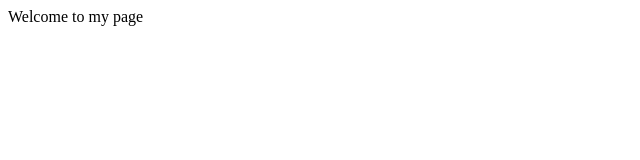
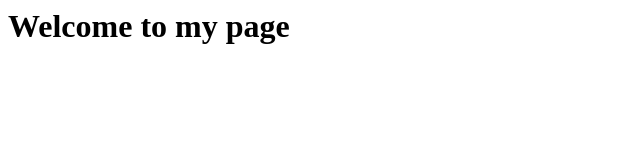
Before and after one commit to MeghaMaheshwari/MeghaMaheshwari.github.io, a plain HTML site: page index.html in a window 1280 px wide. Shown: the whole page, without its empty margins (0-640 px from the left). Drawn offline with Linux system fonts and the light colour scheme.

Commit message:
Update index.html

```diff
--- a/index.html
+++ b/index.html
@@ -1,5 +1,5 @@
 <html>
   <body>
-    <p>Welcome to my page</p>
+    <h1>Welcome to my page</h1>
   </body>
 </html>
```
